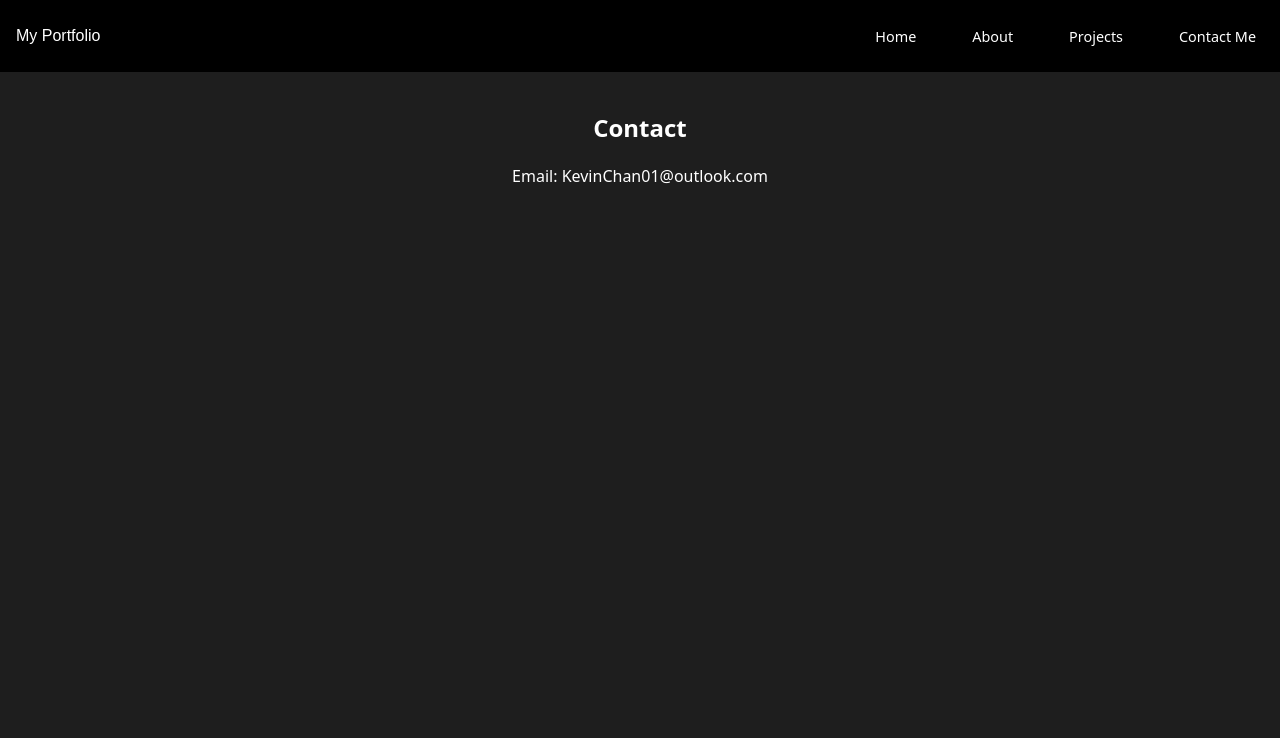
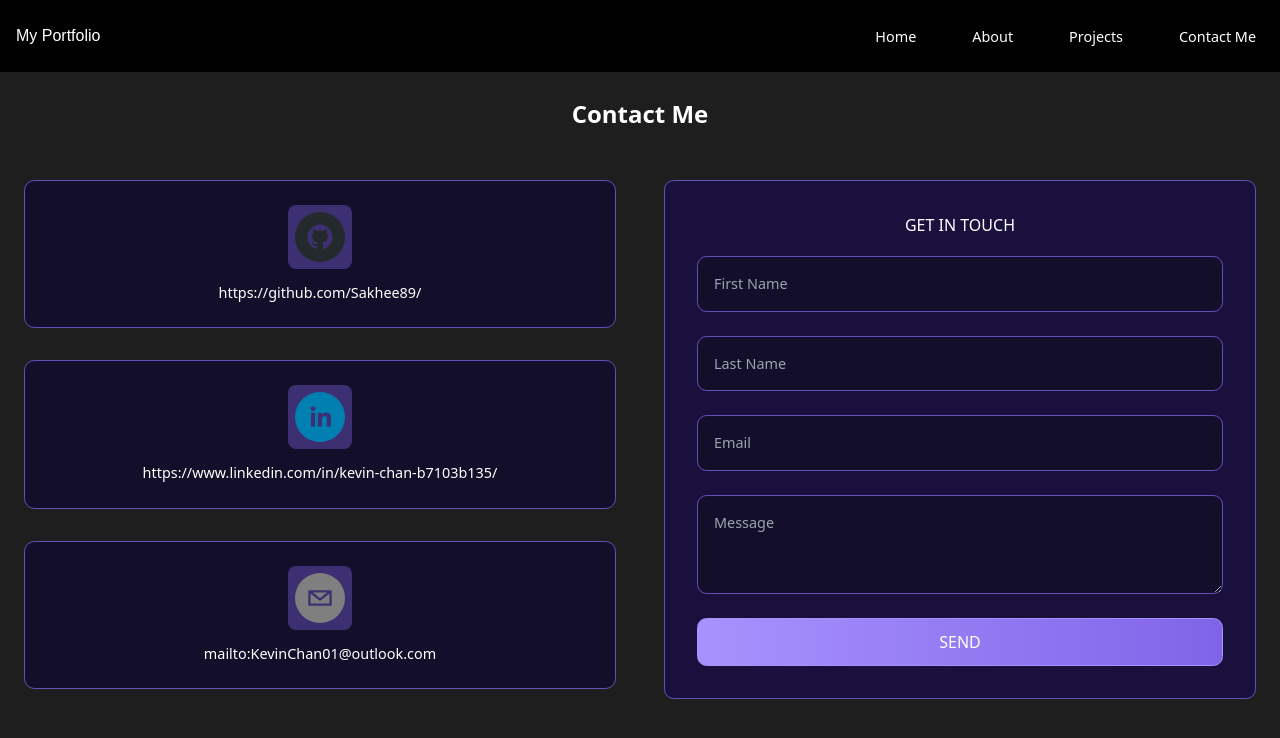
Before and after one commit to Sakhee89/Personal-Website, a React (Vite) app: page / in a window 1280 px wide. Both pictures are taken after a click on the link "Contact Me". Shown: the top 738 px of the page. Built offline with nearby package versions, Linux system fonts and the light colour scheme.

Commit message:
add email form and contact info

```diff
--- a/package.json
+++ b/package.json
@@ -10,6 +10,7 @@
     "preview": "vite preview"
   },
   "dependencies": {
+    "@emailjs/browser": "^4.3.3",
     "react": "^18.2.0",
     "react-dom": "^18.2.0",
     "react-icons": "^5.0.1",
--- a/src/components/ContactMe.jsx
+++ /dev/null
@@ -1,19 +0,0 @@
-export function ContactMe({ show }) {
-  return (
-    <section className="text-center mt-10 flex justify-center pb-10">
-      {show && (
-        <div>
-          <h1 className="text-2xl mb-5 font-bold">Contact</h1>
-          <div>
-            <p className="hover:text-red-500">
-              Email:{" "}
-              <a href="mailto:KevinChan01@outlook.com">
-                KevinChan01@outlook.com
-              </a>
-            </p>
-          </div>
-        </div>
-      )}
-    </section>
-  );
-}
--- /dev/null
+++ b/src/components/ContactMe/ContactInfoCard.jsx
@@ -0,0 +1,19 @@
+import { SocialIcon } from "react-social-icons";
+import PropTypes from "prop-types";
+
+export function ContactInfoCard({ urlText }) {
+  ContactInfoCard.propTypes = {
+    urlText: PropTypes.string.isRequired,
+  };
+
+  return (
+    <div className="flex flex-col items-center justify-center bg-[#130f2a] rounded-[0.65rem] border-[1.5px] border-solid border-[#6751b9] p-6 mb-8">
+      <div className="w-16 h-16 flex items-center justify-center rounded-lg bg-[#3d3072] mb-[0.8rem]">
+        <SocialIcon url={urlText} />
+      </div>
+      <a href={urlText} className="font-[400] text-[0.9rem]">
+        {urlText}
+      </a>
+    </div>
+  );
+}
--- /dev/null
+++ b/src/components/ContactMe/ContactMe.jsx
@@ -0,0 +1,22 @@
+import { EmailForm } from "./EmailForm";
+import { ContactInfoCard } from "./ContactInfoCard";
+
+export function ContactMe() {
+  return (
+    <section className="p-6 xl:max-w-[1300px] xl:mx-auto xl:last:relative">
+      <h1 className="flex justify-center text-[1.3rem] mb-6 font-semibold md:text-[1.5rem] md:mb-12">
+        Contact Me
+      </h1>
+      <div className="md:flex md:gap-12">
+        <div className="md:w-1/2 md:order-2 mb-12 md:mb-0">
+          <EmailForm />
+        </div>
+        <div className="md:w-1/2 md:order-1">
+          <ContactInfoCard urlText="https://github.com/Sakhee89/" />
+          <ContactInfoCard urlText="https://www.linkedin.com/in/kevin-chan-b7103b135/" />
+          <ContactInfoCard urlText="mailto:KevinChan01@outlook.com" />
+        </div>
+      </div>
+    </section>
+  );
+}
--- /dev/null
+++ b/src/components/ContactMe/EmailForm.jsx
@@ -0,0 +1,98 @@
+import { useState } from "react";
+import emailjs from "@emailjs/browser";
+
+export function EmailForm() {
+  const [formFields, setFormFields] = useState({
+    firstName: "",
+    lastName: "",
+    email: "",
+    message: "",
+  });
+
+  const handleChange = (event) => {
+    const value = event.target.value;
+    setFormFields({
+      ...formFields,
+      [event.target.name]: value,
+    });
+  };
+
+  const handleSubmit = (event) => {
+    event.preventDefault();
+
+    emailjs
+      .send(
+        import.meta.env.VITE_YOUR_SERVICE_ID,
+        import.meta.env.VITE_YOUR_TEMPLATE_ID,
+        formFields,
+        {
+          publicKey: import.meta.env.VITE_YOUR_PUBLIC_KEY,
+        }
+      )
+      .then(() => {
+        alert("Success, Email Sent!");
+        setFormFields({
+          firstName: "",
+          lastName: "",
+          email: "",
+          message: "",
+        });
+      })
+      .catch(() => {
+        alert("oh no, the message wasn't sent!");
+      });
+  };
+
+  return (
+    <div className="w-full rounded-[0.3rem] p-8 bg-[#1a103d] border-[1.5px] border-solid border-[#6751b9] sm:rounded-[0.6rem]">
+      <h2 className="flex justify-center pb-[1.2rem]">GET IN TOUCH</h2>
+      <form onSubmit={handleSubmit} className="flex flex-col gap-6">
+        <div className="items-start flex-col sm:flex sm:items-center gap-6">
+          <input
+            className="form-styling sm:mb-0 mb-6"
+            type="text"
+            name="firstName"
+            placeholder="First Name"
+            value={formFields.firstName}
+            required
+            onChange={handleChange}
+          />
+          <input
+            className="form-styling"
+            type="text"
+            name="lastName"
+            placeholder="Last Name"
+            value={formFields.lastName}
+            required
+            onChange={handleChange}
+          />
+        </div>
+        <input
+          className="form-styling"
+          type="email"
+          name="email"
+          placeholder="Email"
+          value={formFields.email}
+          required
+          onChange={handleChange}
+        />
+        <textarea
+          className="form-styling"
+          type="text"
+          name="message"
+          placeholder="Message"
+          value={formFields.message}
+          required
+          rows={3}
+          onChange={handleChange}
+        />
+        <button
+          type="submit"
+          className="text-[0.9rem] p-[0.7rem] rounded-[0.3rem] sm:text-[1rem] font-medium text-white border-[1.5px] border-solid border-[#a892fe] sm:rounded-[0.6rem] bg-gradient-to-r from-[#a892fe] to-[#8064e8] transition-all duration-300 ease-in-out cursor-pointer hover:text-[#a892fe] hover:bg-gradient-to-r hover:from-transparent"
+        >
+          SEND
+        </button>
+      </form>
+    </div>
+  );
+}
--- a/src/components/Home.jsx
+++ b/src/components/Home.jsx
@@ -3,23 +3,9 @@ import { SocialIcon } from "react-social-icons";
 export function Home({ show }) {
   return (
     <section className="flex items-center justify-center">
-      {show && (
-        <div>
-          <div className="pt-20 text-2xl text-center home-font tracking-widest">
-            Welcome to My Portfolio Page
-          </div>
-          <div className="flex justify-center gap-5 pt-10">
-            <SocialIcon
-              style={{ height: 40, width: 40 }}
-              url="https://github.com/Sakhee89/"
-            />
-            <SocialIcon
-              style={{ height: 40, width: 40 }}
-              url="https://www.linkedin.com/in/kevin-chan-b7103b135/"
-            />
-          </div>
-        </div>
-      )}
+      <div className="pt-20 text-2xl text-center home-font tracking-widest">
+        Welcome to My Portfolio Page
+      </div>
     </section>
   );
 }
--- a/src/components/Main.jsx
+++ b/src/components/Main.jsx
@@ -1,17 +1,16 @@
 import React from "react";
 import { AboutMe } from "./AboutMe";
-
 import { Projects } from "./Projects";
-import { ContactMe } from "./ContactMe";
+import { ContactMe } from "./ContactMe/ContactMe";
 import { Home } from "./Home";
 
 export function Main({ page }) {
   return (
     <main>
-      {page.home && <Home show={page.home} />}
-      {page.aboutMe && <AboutMe show={page.aboutMe} />}
-      {page.projects && <Projects show={page.projects} />}
-      {page.contactMe && <ContactMe show={page.contactMe} />}
+      {page.home && <Home />}
+      {page.aboutMe && <AboutMe />}
+      {page.projects && <Projects />}
+      {page.contactMe && <ContactMe />}
     </main>
   );
 }
--- a/src/components/NavBar/NavBar.jsx
+++ b/src/components/NavBar/NavBar.jsx
@@ -51,7 +51,7 @@ export function NavBar({
           </li>
         </ul>
         <button
-          className="w-10 h-10 text-[1.5rem] flex items-center justify-center rounded-[0.4rem] text-white border-transparent custom-background leading-[0] cursor-pointer transition-all duration-[400] ease-in-out md:hidden hover:text-[#f2f1f4] hover:bg-black hover:border hover:border-solid hover:border-[#4f4e51]"
+          className="w-10 h-10 text-[1.5rem] flex items-center justify-center rounded-[0.4rem] text-white border-transparent custom-background leading-[0] cursor-pointer transition-all duration-[400] ease-in-out md:hidden hover:text-[#f2f1f4] hover:hover:bg-gradient-to-r hover:border hover:border-solid hover:border-[#4f4e51]"
           onClick={toggleMenu}
         >
           <span
--- a/src/components/Projects.jsx
+++ b/src/components/Projects.jsx
@@ -4,11 +4,9 @@ import { FaReact, FaVuejs, FaNode } from "react-icons/fa";
 import { ProjectCard } from "./ProjectCard";
 import { projectsData } from "../data/projectsData";
 
-export function Projects({ show }) {
+export function Projects() {
   return (
     <section className="pb-8 px-6">
-      {show && (
-        <>
       <div className="pt-10">
         <h1 className="tracking-wider text-center text-2xl font-bold pb-3">
           Skillset
@@ -52,8 +50,6 @@ export function Projects({ show }) {
           );
         })}
       </div>
-        </>
-      )}
     </section>
   );
 }
--- a/src/index.css
+++ b/src/index.css
@@ -5,6 +5,10 @@
 @layer components {
   .navBar-a-styling {
     @apply text-[0.9rem] font-medium relative cursor-pointer before:w-8 before:h-[0.2rem] before:bg-gradient-to-r before:from-[#a993f3] before:to-[#7e61e7] before:rounded-lg before:absolute before:bottom-[-0.6rem] before:opacity-0 before:translate-x-[-1.5rem] before:transition-all before:ease-linear before:duration-300 before:hover:w-full before:hover:translate-x-0 before:hover:opacity-100;
+  }
+
+  .form-styling {
+    @apply p-[0.7rem] rounded-[0.3rem] flex-[1] w-full text-[0.9rem] text-white bg-[#130f2a] sm:rounded-[0.6rem] border-[1.5px] border-solid border-[#6751b9] sm:p-4;
   }
 }
 
```
Also changed, not shown: src/components/AboutMe.jsx (+20 -23 lines), 2 other files (tests, documents, lock files or other folders). Lines whose indentation alone changed are shown as unchanged.
